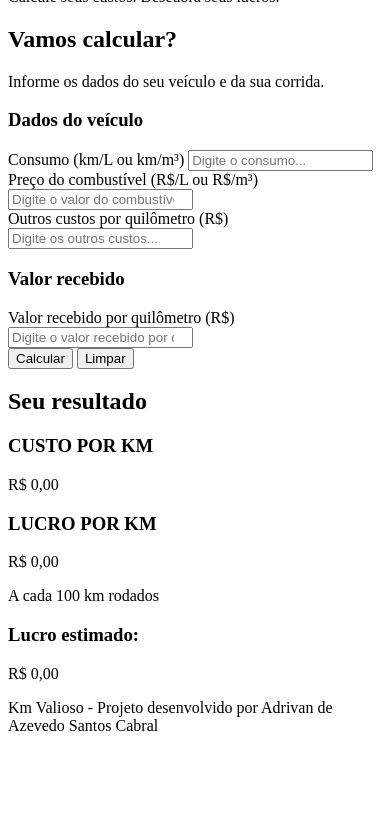
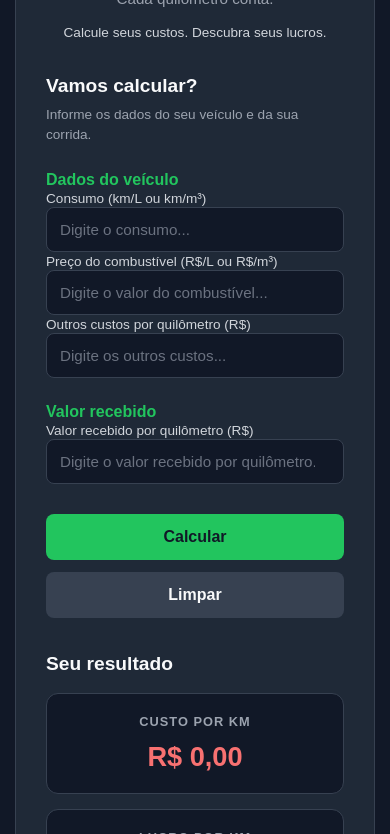
Before and after one commit to adrivancabral/calculadora-de-custo-e-lucro-por-km, a plain HTML site: page index.html in a window 390 px wide. Shown: the part 113-947 px from the top of the page. Before the commit the page ends 864 px from the top, so only its background shows below. Drawn offline with Linux system fonts and the light colour scheme.

Commit message:
style: adiciona estilo, cores e responsividade

```diff
--- /dev/null
+++ b/css/style.css
@@ -0,0 +1,284 @@
+*, ::before, ::after {
+    margin: 0;
+    padding: 0;
+    box-sizing: border-box;
+}
+
+body {
+    background-color: #111827;
+    color: #f9fafb;
+    font-family: arial, sans-serif;
+    min-height: 100vh;
+}
+
+.calculo-container {
+    width: 100%;
+    padding: 30px 15px;
+    display: flex;
+    justify-content: center;
+}
+
+.calculo-card {
+    background-color: #1f2937;
+    width: 100%;
+    max-width: 550px;
+    padding: 30px;
+    border-radius: 16px;
+    border: 1px solid #374151;
+}
+
+.calculo-header {
+    text-align: center;
+    margin-bottom: 35px;
+}
+
+.calculo-header h1 {
+    font-size: 2rem;
+    font-weight: 800;
+    color: #f9fafb;
+}
+
+.calculo-header h1 span {
+    color: #22c55e;
+}
+
+.calculo-header .slogan {
+    color: #9ca3af;
+    font-size: 0.95rem;
+    margin-top: 5px;
+}
+
+.calculo-header .objetivo {
+    color: #d1d5db;
+    font-size: 0.85rem;
+    margin-top: 18px;
+}
+
+.partida {
+    margin-bottom: 25px;
+}
+
+.partida h2 {
+    font-size: 1.2rem;
+    color: #f9fafb;
+    margin-bottom: 8px;
+}
+
+.partida p {
+    font-size: 0.85rem;
+    color: #9ca3af;
+    line-height: 1.5;
+}
+
+.calculo-form {
+    display: flex;
+    flex-direction: column;
+    gap: 25px;
+}
+
+.veiculo-form
+.corrida-form {
+    display: flex;
+    flex-direction: column;
+    gap: 10px;
+}
+
+.calculo-form h3 {
+    font-size: 1rem;
+    color: #22c55e;
+}
+
+.calculo-form label {
+    font-size: 0.85rem;
+    color: #d1d5db;
+}
+
+.calculo-form input {
+    width: 100%;
+    padding: 13px;
+    background-color: #111827;
+    border: 1px solid #374151;
+    border-radius: 8px;
+    color: #f9fafb;
+    font-size: 0.95rem;
+    outline: none;
+}
+
+.calculo-form input::placeholder {
+    color: #6b7280;
+}
+
+.calculo-form input:focus {
+    border-color: #22c55e;
+    box-shadow: 0 0 0 2px rbg(34 197 94 / 15%);
+}
+
+.botoes {
+    display: flex;
+    flex-direction: column;
+    gap: 12px;
+    margin-top: 5px;
+}
+
+.botoes button {
+    width: 100%;
+    padding: 14px;
+    border: none;
+    border-radius: 8px;
+    font-size: 1rem;
+    font-weight: bold;
+    cursor: pointer;
+    transition: 0.2s ease;
+}
+
+#btnCalcular {
+    background-color: #22c55e;
+    color: #111827;
+}
+
+#btnCalcular:hover {
+    background-color: #16a34a;
+}
+
+#btnLimpar {
+    background-color: #374151;
+    color: #f9fafb;
+}
+
+#btnLimpar:hover {
+    background-color: #4b5563;
+}
+
+.botoes button:active {
+    transform: scale(0.98);
+}
+
+/* Resultados */
+
+.resultado {
+    margin-top: 35px;
+}
+
+.resultado h2 {
+    font-size: 1.2rem;
+    margin-bottom: 18px;
+}
+
+.resultados {
+    display: flex;
+    flex-direction: column;
+    gap: 15px;
+}
+
+.card-resultado {
+    background-color: #111827;
+    border: 1px solid #374151;
+    border-radius: 12px;
+    padding: 20px;
+    text-align: center;
+}
+
+.card-resultado h3 {
+    font-size: 0.8rem;
+    color: #9ca3af;
+    margin-bottom: 12px;
+    letter-spacing: 1px;
+}
+
+.card-resultado p {
+    font-size: 1.7rem;
+    font-weight: bold;
+}
+
+.card-resultado:first-child p {
+    color: #f87171;
+}
+
+.card-resultado:last-child p {
+    color: #22c55e;
+}
+
+.cada-100 {
+    display: flex;
+    flex-direction: column;
+    gap: 15px;
+    margin-top: 25px;
+    padding: 20px;
+    background-color: #111827;
+    border: 1px solid #374151;
+    border-radius: 12px;
+    text-align: center;
+}
+
+.km-100 p {
+    font-size: 0.85rem;
+    color: #9ca3af;
+    margin-bottom: 8px;
+}
+
+.km-100 h3 {
+    font-size: 1rem;
+    color: #f9fafb;
+}
+
+.lucro-100 p {
+    font-size: 1.8rem;
+    font-weight: bold;
+    color: #22c55e;
+}
+
+.rodape {
+    text-align: center;
+    padding: 20px 15px;
+    margin-top: 10px;
+}
+
+.rodape p {
+    color: #6b7280;
+    font-size: 0.75rem;
+    line-height: 1.5;
+}
+
+@media (min-width: 701px) {
+
+    .calculo-container {
+        padding: 40px 20px;
+    }
+
+    .calculo-card {
+        padding: 35px;
+    }
+
+    .resultados {
+        flex-direction: row;
+    }
+
+    .card-resultado {
+        flex: 1;
+    }
+
+    .cada-100 {
+        flex-direction: row;
+        justify-content: space-between;
+        align-items: center;
+        text-align: left;
+    }
+
+}
+
+@media (min-width: 901px) {
+
+    .calculo-container {
+        padding: 50px 20px;
+    }
+
+    .calculo-card {
+        max-width: 600px;
+        padding: 40px;
+    }
+
+    .calculo-header h1 {
+        font-size: 2.4rem;
+    }
+
+}
--- a/index.html
+++ b/index.html
@@ -4,6 +4,8 @@
     <meta charset="UTF-8">
     <meta name="viewport" content="width=device-width, initial-scale=1.0">
     <title>Km Valioso</title>
+    <link rel="stylesheet" href="css/style.css">
+    <script src="js/script.js" defer></script>
 </head>
 <body>
     <main class="calculo-container">
```
Also changed, not shown: js/script.js (added).
